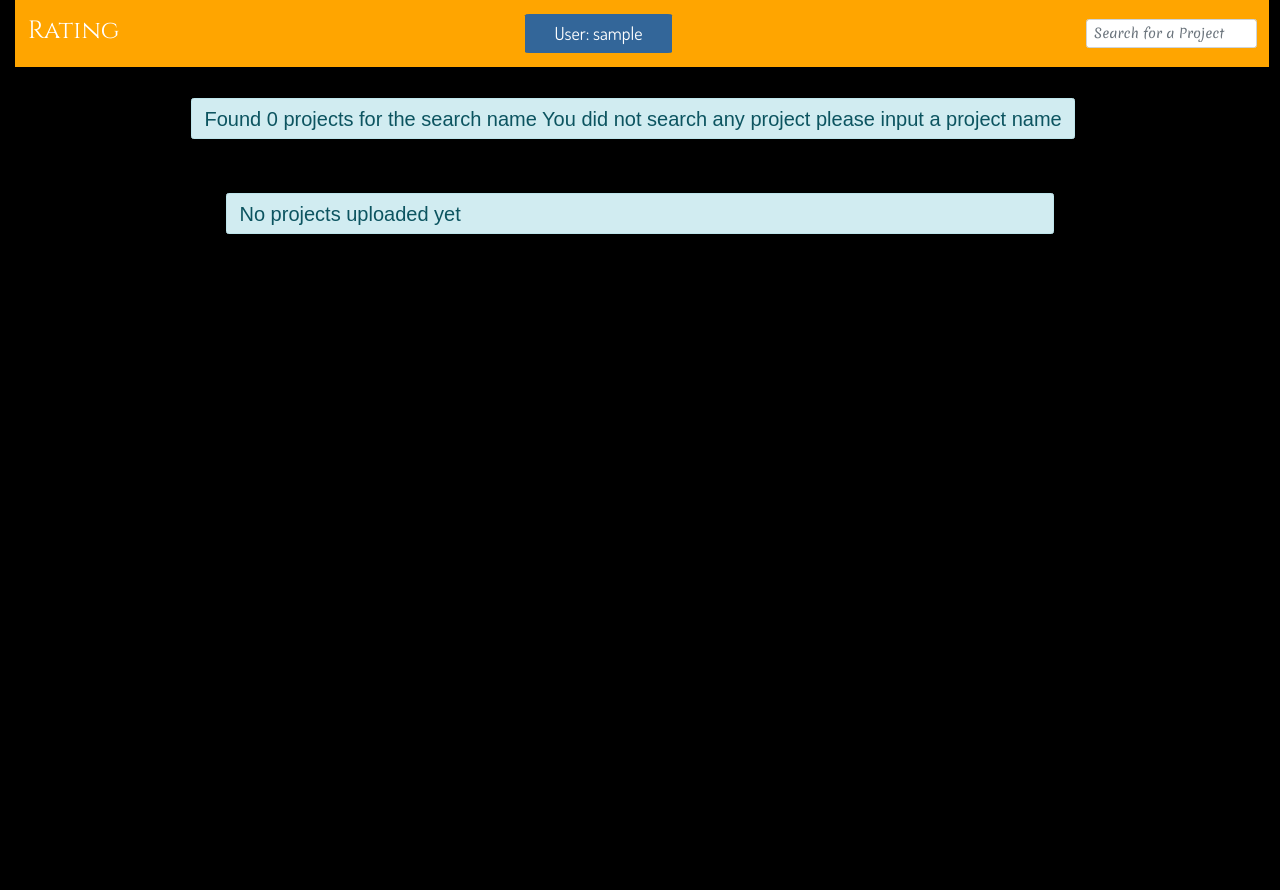
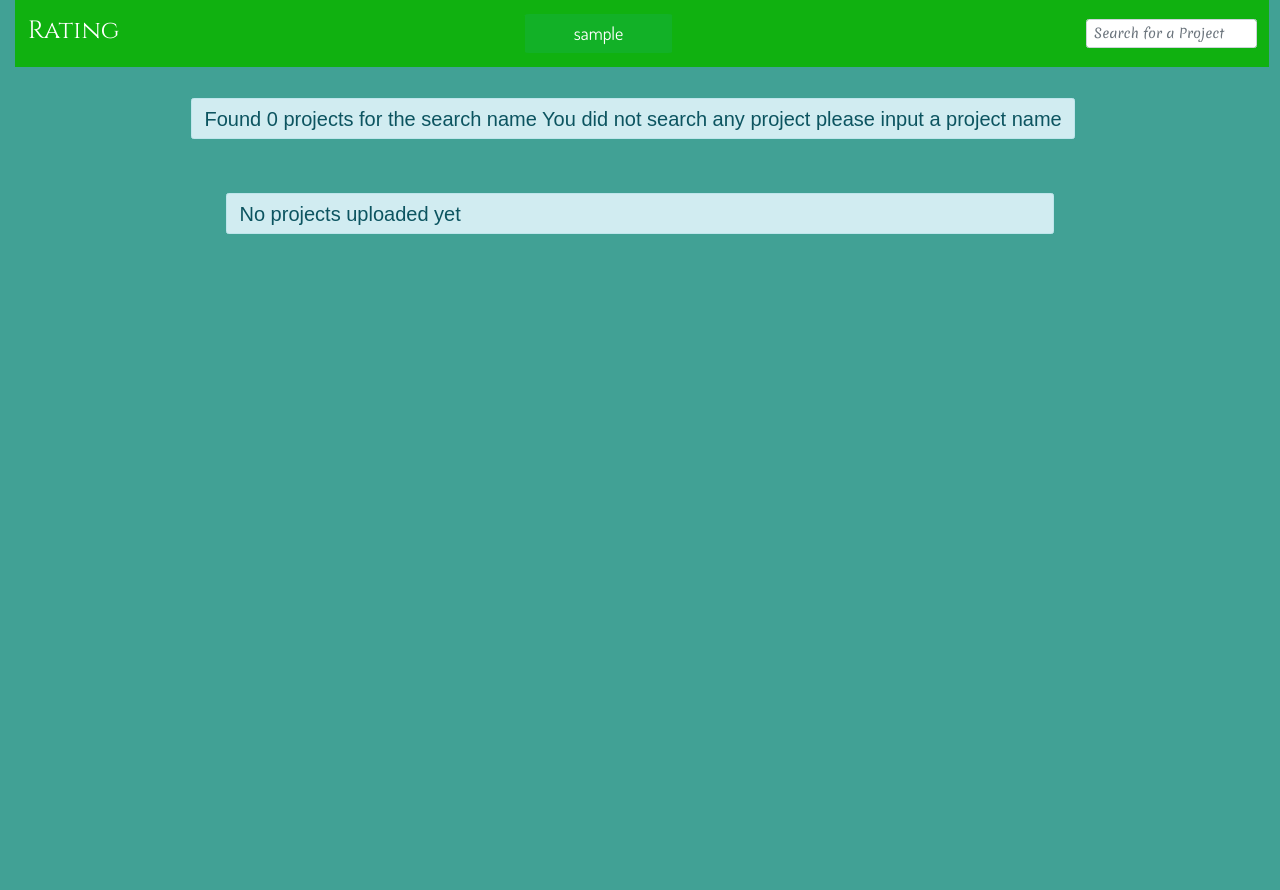
Before and after one commit to rmautia/project-api, a Django app: page /search/ in a window 1280 px wide. Run offline with Django 3.2, Linux system fonts and the light colour scheme; the visitor is signed in with stand-in values (Sample User, id 1); parts of the project's set-up code (start-up, migrations or seed data) failed here and were passed over; some libraries are stand-ins or nearby versions; some web fonts are replaced.

```diff
--- a/rate/templates/navbar.html
+++ b/rate/templates/navbar.html
@@ -5,10 +5,10 @@
   </head>
   <body>
     <div class="container-fluid">
-      <nav class="navbar bg-nav jumbo" style='background-color: orange;'>
+      <nav class="navbar bg-nav jumbo" style='background-color: rgb(16, 177, 16);'>
         <a class="navbar-brand text-white" href="{% url 'home' %}" style='font-size: xx-large'><h1>Rating</h1></a>
         {% if user.is_authenticated %}
-          <a data-toggle="dropdown" class="lite text-white">User: {{user}}</a>
+          <a data-toggle="dropdown" class="lite text-white">{{user}}</a>
           <ul>
           <li class="dropdown">
             <ul style="padding-right: 20%; padding-left: 20%;" class="dropdown-menu" role="menu" >
--- a/rate/templates/profile.html
+++ b/rate/templates/profile.html
@@ -45,7 +45,7 @@
 
 						<h1 class="profile-user-name">{{user}}</h1>
 
-						<button class="btn btns bg-maroon profile-edit-btn" data-toggle="modal" data-target="#exampleModal">Add Project</button>
+						<button class="btn btns bg-green profile-edit-btn" data-toggle="modal" data-target="#exampleModal">Add Project</button>
 
 						<a class="profile-settings-btn" aria-label="profile settings" data-toggle="modal" data-target="#exampleModalCenter"><i class="fas fa-cog" aria-hidden="true" ></i></a>
 
@@ -141,7 +141,7 @@
 								<form class="form-group" action="{%url 'profile'%}" method="post" enctype="multipart/form-data">
 									{%csrf_token%}
 									{%bootstrap_form form%}
-									<button class="btn btns bg-maroon" type="submit" name="button">Save changes</button>
+									<button class="btn btns bg-green" type="submit" name="button">Save changes</button>
 								</form>
 							</div>
 							<div class="modal-footer">
--- a/rate/templates/registration/registration_form.html
+++ b/rate/templates/registration/registration_form.html
@@ -21,7 +21,7 @@
             {% csrf_token %}
             {% bootstrap_form form %}
             <div class="form-group">
-              <input type="submit" class="btn btn-primary btn-sm" value="Sign Up">
+              <input type="submit" class="btn btn-warning btn-sm" value="Sign Up">
             </div>
 
             <input type="hidden" name="next" value="{{next}}">
--- a/rate/templates/review.html
+++ b/rate/templates/review.html
@@ -38,7 +38,7 @@
     </div>
 
     <div class="col-md-5">
-      <div id="card" class="card">
+      <div id="card" class="card" style="background: ;">
         <div class="card-header bg-maroon">
           <h1 style="margin: 3%; text-align: center;color:white;">Ratings</h1>
         </div>
--- a/rate/templates/search.html
+++ b/rate/templates/search.html
@@ -44,7 +44,7 @@
   					<hr>
   					<p class="card-text"><span><strong>Description: </strong></span>{{project.description}}</p>
   					<hr>
-  					<a href="{{project.link}}"> <button type="button" class="btn btn-success">Tour Project</button> </a>
+  					<a href="{{project.link}}"> <button type="button" class="btn btn-success">View project here</button> </a>
   					<hr>
   					<p>posted {{project.upload_date|timesince}} ago</p>
   				</div>
--- a/static/css/styles.css
+++ b/static/css/styles.css
@@ -550,11 +550,11 @@ li{
 }
 
 .bg-nav{
-  background-color: #29264E;
+  background-color: rgb(18, 180, 40);
 }
 
 .lite{
-  background-color: #336699;
+  background-color: #12b127;
   padding: 5%;
   border-radius: 3%;
   width: 100%;
@@ -626,7 +626,7 @@ li{
     text-align: center;
   }
   body{
-    background-color: #000;
+    background-color: rgb(65, 161, 149);
   }
 }
 
```
Also changed, not shown: rate/templates/home.html (+7 -7 lines).
